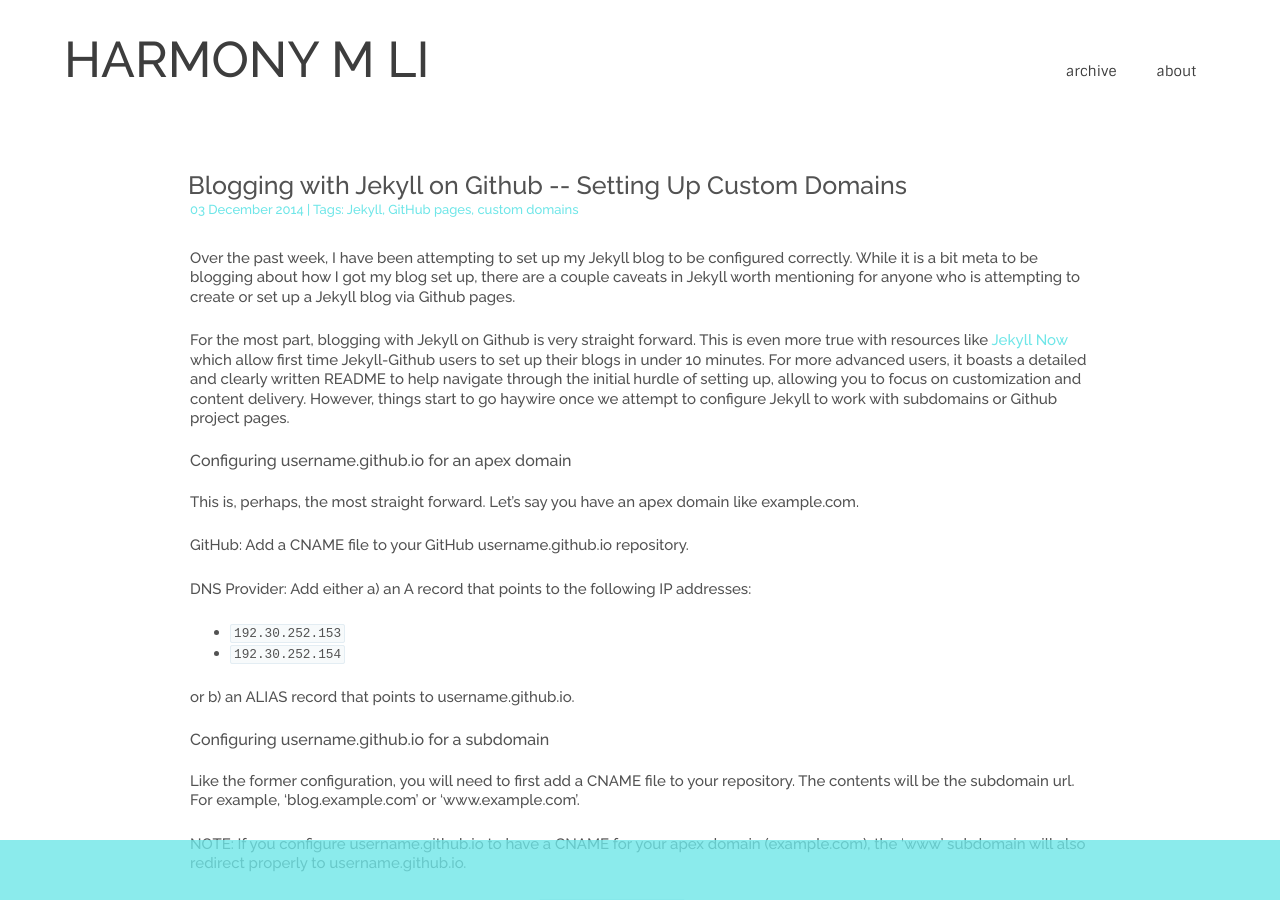
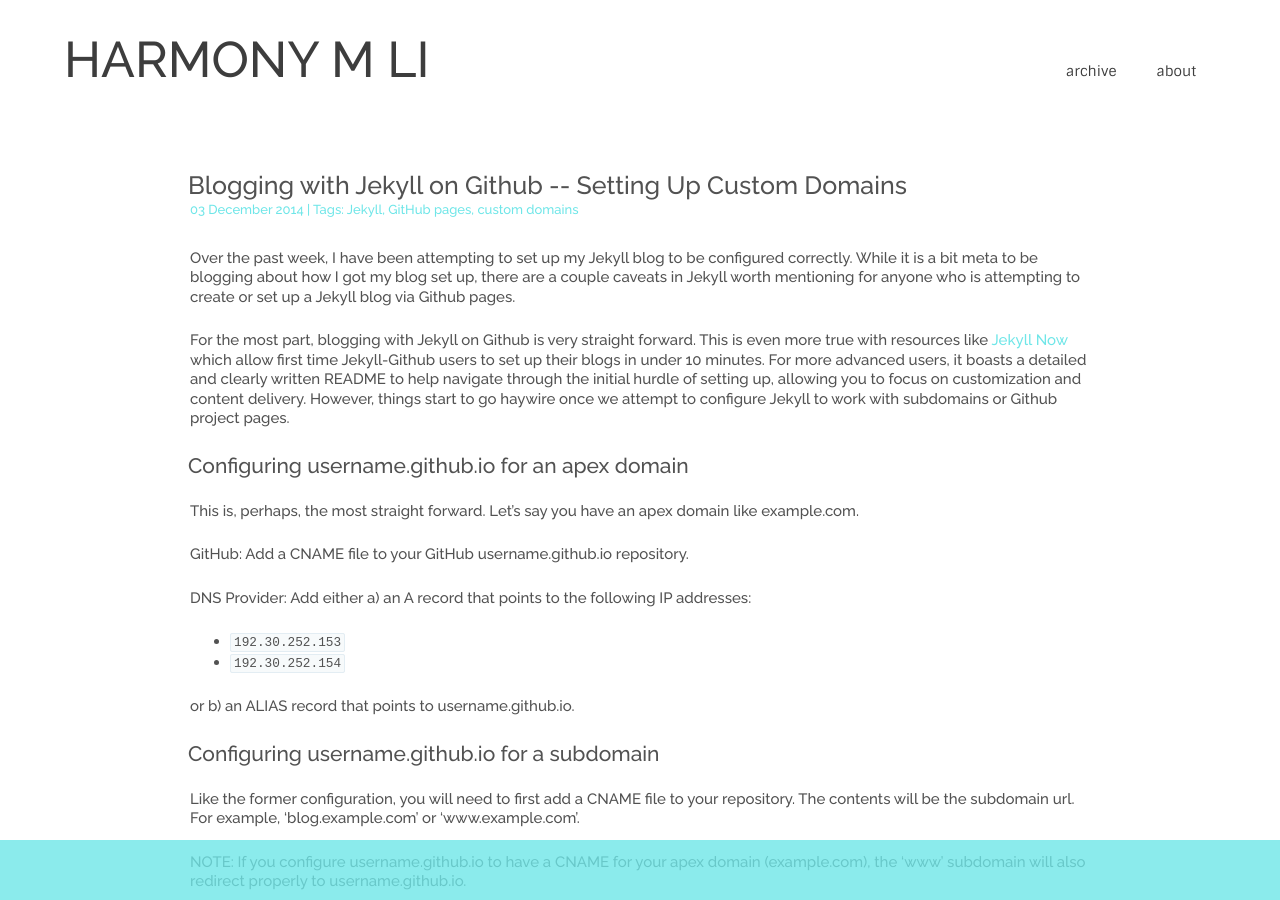
Before and after one commit to harmoli/blog, a Jekyll site: the page built from _posts/2014-12-03-Blogging-With-Jekyll-Setting-Up.md, in a window 1280 px wide and 900 px high. Built offline with Jekyll 4.4.1, drawn with Linux system fonts in a browser that asks for light colours.

```diff
--- a/_posts/2014-12-03-Blogging-With-Jekyll-Setting-Up.md
+++ b/_posts/2014-12-03-Blogging-With-Jekyll-Setting-Up.md
@@ -19,7 +19,7 @@ customization and content delivery.  However, things start to go haywire once
 we attempt to configure Jekyll to work with subdomains or Github project
 pages.
 
-### Configuring username.github.io for an apex domain
+## Configuring username.github.io for an apex domain
 
 This is, perhaps, the most straight forward. Let's say you have an apex domain
 like example.com.
@@ -34,7 +34,7 @@ addresses:
 
 or b) an ALIAS record that points to username.github.io.
 
-### Configuring username.github.io for a subdomain
+## Configuring username.github.io for a subdomain
 
 Like the former configuration, you will need to first add a CNAME file to your
 repository.  The contents will be the subdomain url.  For example,
@@ -46,14 +46,14 @@ username.github.io.
 
 DNS Provider: Add a CNAME record that points to `username.github.io`
 
-### Configuring project pages for an apex domain
+## Configuring project pages for an apex domain
 
 Configuring project pages for an apex domain works similarly to configuring
 username.github.io for an apex domain.  Remember that the `gh-pages` branch is
 served as the webpage, whereas the rest of the branches are left untouched.  So
 everything you do must be committed to the `gh-pages` branch.
 
-### Configuring project pages for a subdomain
+## Configuring project pages for a subdomain
 
 Like configuring username.github.io for a subdomain, you will need to add a
 CNAME record on your GitHub repository and on your DNS provider.  If you
@@ -61,7 +61,7 @@ previously had your `baseurl` property set to the repository name such as
 `blog/`, make sure you change the `baseurl` to the new subdomain URL that you
 plan to use.  Otherwise, your content will not serve correctly.
 
-### Useful links:
+## Useful links:
 
 * [GitHub: Setting up a custom domain with GitHub Pages](https://help.github.com/articles/setting-up-a-custom-domain-with-github-pages/)
 
@@ -71,7 +71,7 @@ plan to use.  Otherwise, your content will not serve correctly.
 
 * [GitHub: Troubleshooting custom domains](https://help.github.com/articles/my-custom-domain-isn-t-working/)
 
-### TIPS:
+## TIPS:
 
 * DNS settings take a while to propagate, you can check to see if they are pointing at the desired IP addresses by using the `dig` command (`dig username.github.io`)
 
```
